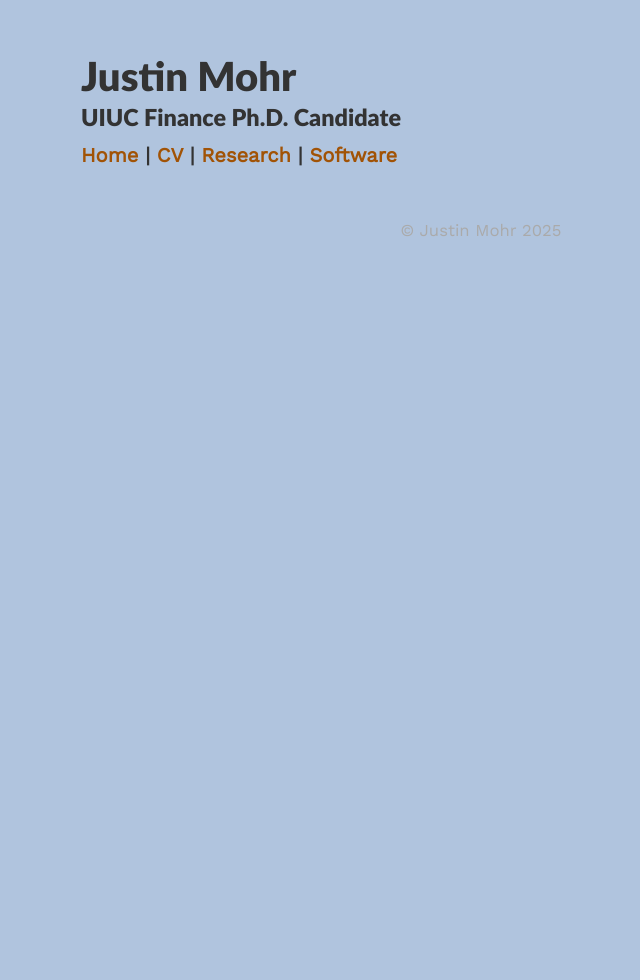
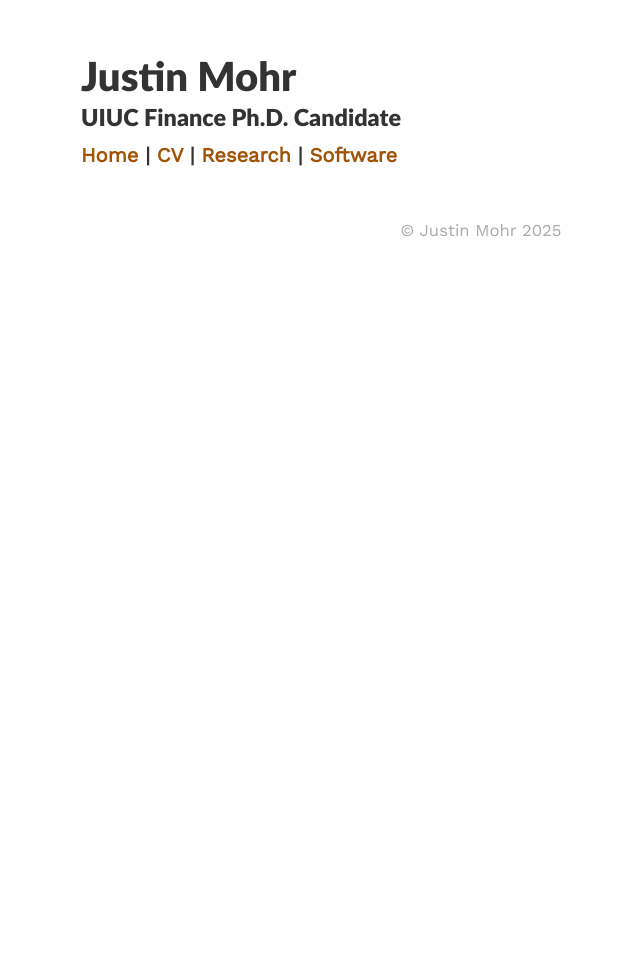
Before and after one commit to justin-mohr/justin-mohr.github.io, a Jekyll site: the page built from archive.html, in a window 1280 px wide. Shown: the whole page, without its empty margins (159-799 px from the left). Built offline with Jekyll 4.4.1, drawn with Linux system fonts in a browser that asks for light colours; nearby versions of some CDN libraries.

Commit message:
Update variables.scss

```diff
--- a/assets/css/_sass/variables.scss
+++ b/assets/css/_sass/variables.scss
@@ -12,7 +12,7 @@
 $projectbox-text:  #1e2126;
 
 // Color scheme for light
-$body-bg: #b0c4de;
+$body-bg: #FFFFFF;
 $projectbox: lighten(#98a0ac, 2%);
 $text-color: #333;
 
```
